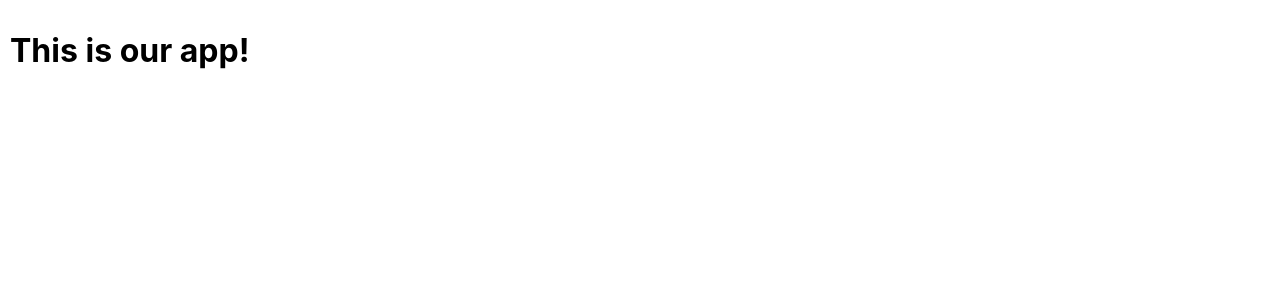
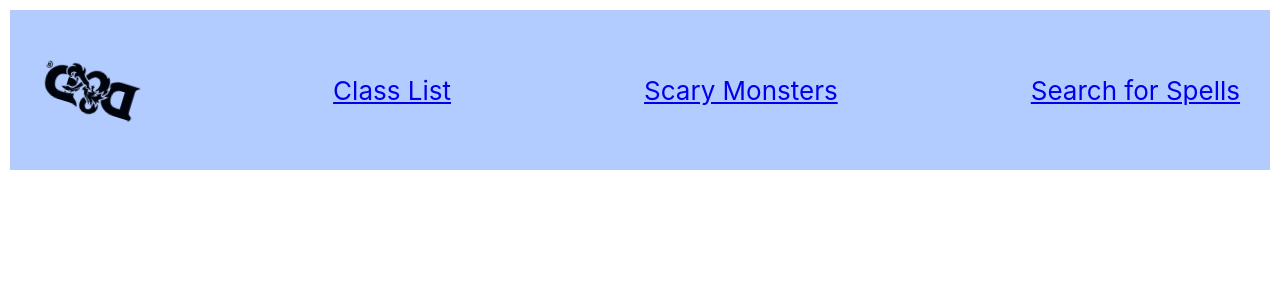
Before and after one commit to zgildo01/Grimoire-DND, a React (Create React App) app: page / in a window 1280 px wide. Shown: the top 300 px of the page. Built offline with nearby package versions, Linux system fonts and the light colour scheme.

Commit message:
add NavBar

```diff
--- a/package.json
+++ b/package.json
@@ -8,6 +8,7 @@
     "@testing-library/user-event": "^13.5.0",
     "react": "^18.2.0",
     "react-dom": "^18.2.0",
+    "react-router-dom": "^6.3.0",
     "react-scripts": "5.0.1",
     "web-vitals": "^2.1.4"
   },
--- a/src/App.js
+++ b/src/App.js
@@ -1,9 +1,10 @@
 import './App.css';
+import NavBar from './components/NavBar/NavBar';
 
 function App() {
   return (
     <>
-      <h1>This is our app!</h1>
+      <NavBar />
     </>
   );
 }
--- /dev/null
+++ b/src/components/NavBar/NavBar.jsx
@@ -0,0 +1,19 @@
+import { Link } from 'react-router-dom'
+
+const NavBar = () => {
+  return (
+    <header className="App-header">
+      <img
+        src="/images/logo.svg"
+        alt="logo"
+        className="App-logo"
+        style={{ width: "100px", height: "100px" }}
+      />
+      <Link to="/class-list" >Class List</Link>
+      <Link to="/monster-list" >Scary Monsters</Link>
+      <Link to="/spell-search" >Search for Spells</Link>
+    </header>
+  );
+}
+
+export default NavBar;
--- a/src/index.js
+++ b/src/index.js
@@ -3,11 +3,14 @@
 import './index.css';
 import App from './App';
 import reportWebVitals from './reportWebVitals';
+import { BrowserRouter as Router } from 'react-router-dom';
 
 const root = ReactDOM.createRoot(document.getElementById('root'));
 root.render(
   <React.StrictMode>
-    <App />
+    <Router>
+      <App />
+    </Router>
   </React.StrictMode>
 );
 
```
Also changed, not shown: 1 other file (tests, documents, lock files or other folders).
